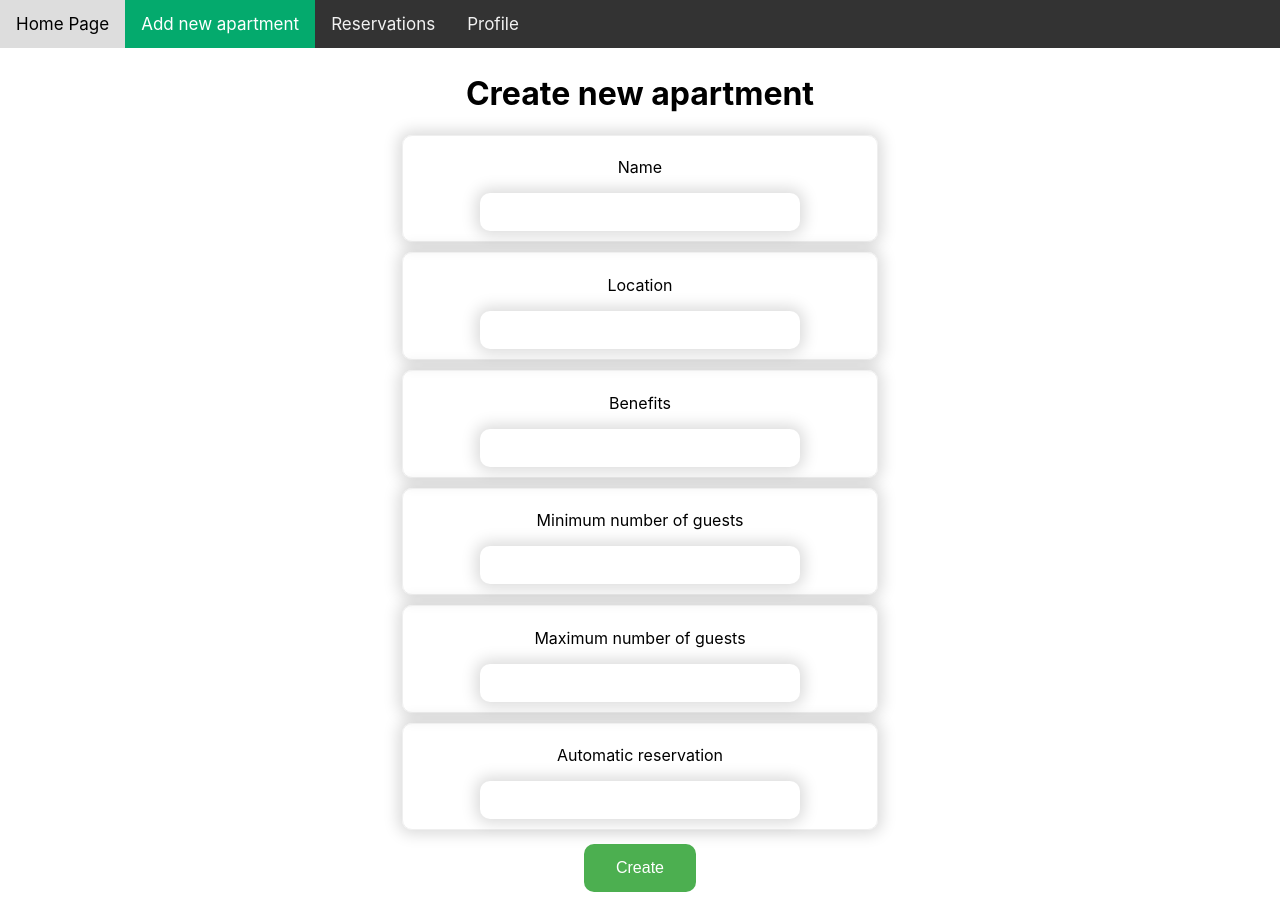
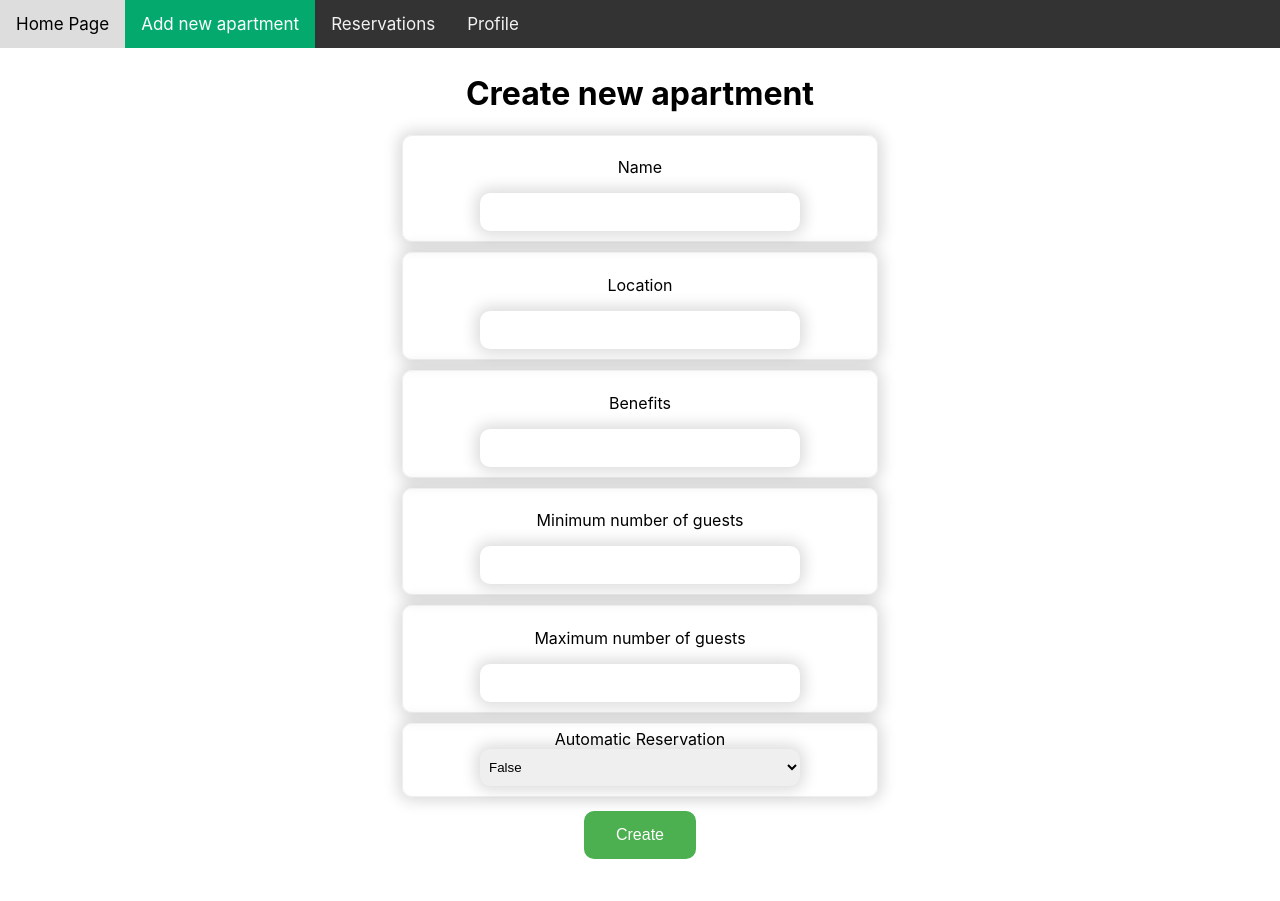
Before and after one commit to srdjantosic/BookingPlatform, a React (Create React App) app in the folder front-end/my-app/: page /CreateApartment in a window 1280 px wide. After the commit the page ends 868 px from the top, so only its background shows below. Built offline with nearby package versions, Linux system fonts and the light colour scheme.

Commit message:
veci deo fronta

```diff
--- a/front-end/my-app/src/components/CreateApartment.js
+++ b/front-end/my-app/src/components/CreateApartment.js
@@ -75,13 +75,18 @@ export default function CreateApartment() {
                     <input type='maxGuestsNumber' id="maxGuestsNumber" name="maxGuestsNumber" onChange={(e)=>setMaxGuestsNumber(e.target.value)}/>
                 </label>
             </fieldset>
+
+
             <fieldset>
-                <label>
-                    <p>Automatic reservation</p>
-                    <input type='automaticReservation' id="automaticReservation" name="automaticReservation" onChange={(e)=>setAutomaticReservation(e.target.value)}/>
-                </label>
-            </fieldset>
+            <label>
+        Automatic Reservation
+      <select  onClick={(e)=>setAutomaticReservation(e.target.value)}>
+        <option value="false">False</option>
+        <option value="true">True </option>
 
+      </select>
+       </label>
+       </fieldset>
             <button type="submit" onClick={handleClick}>Create</button>
 
         </form>
```
